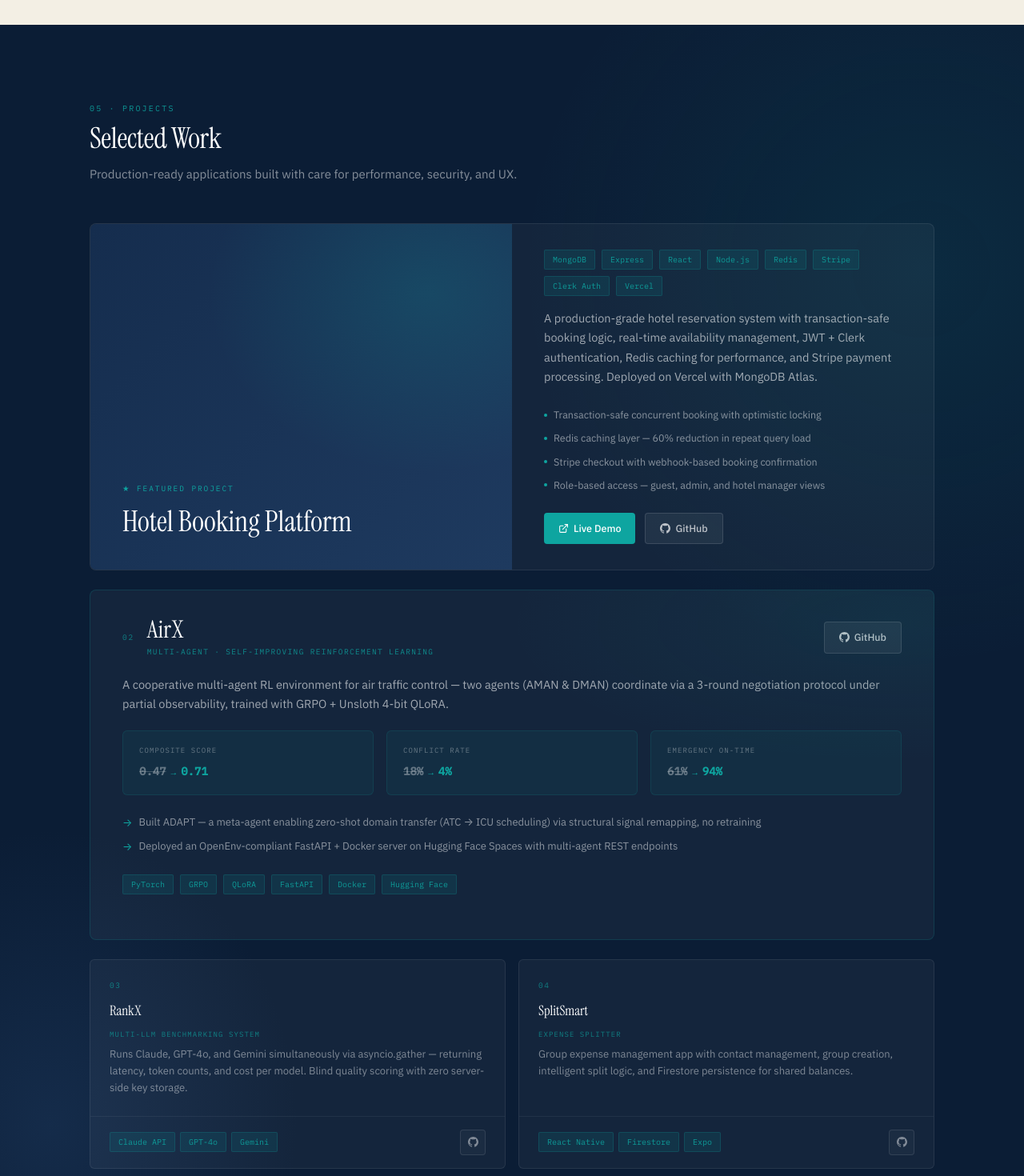
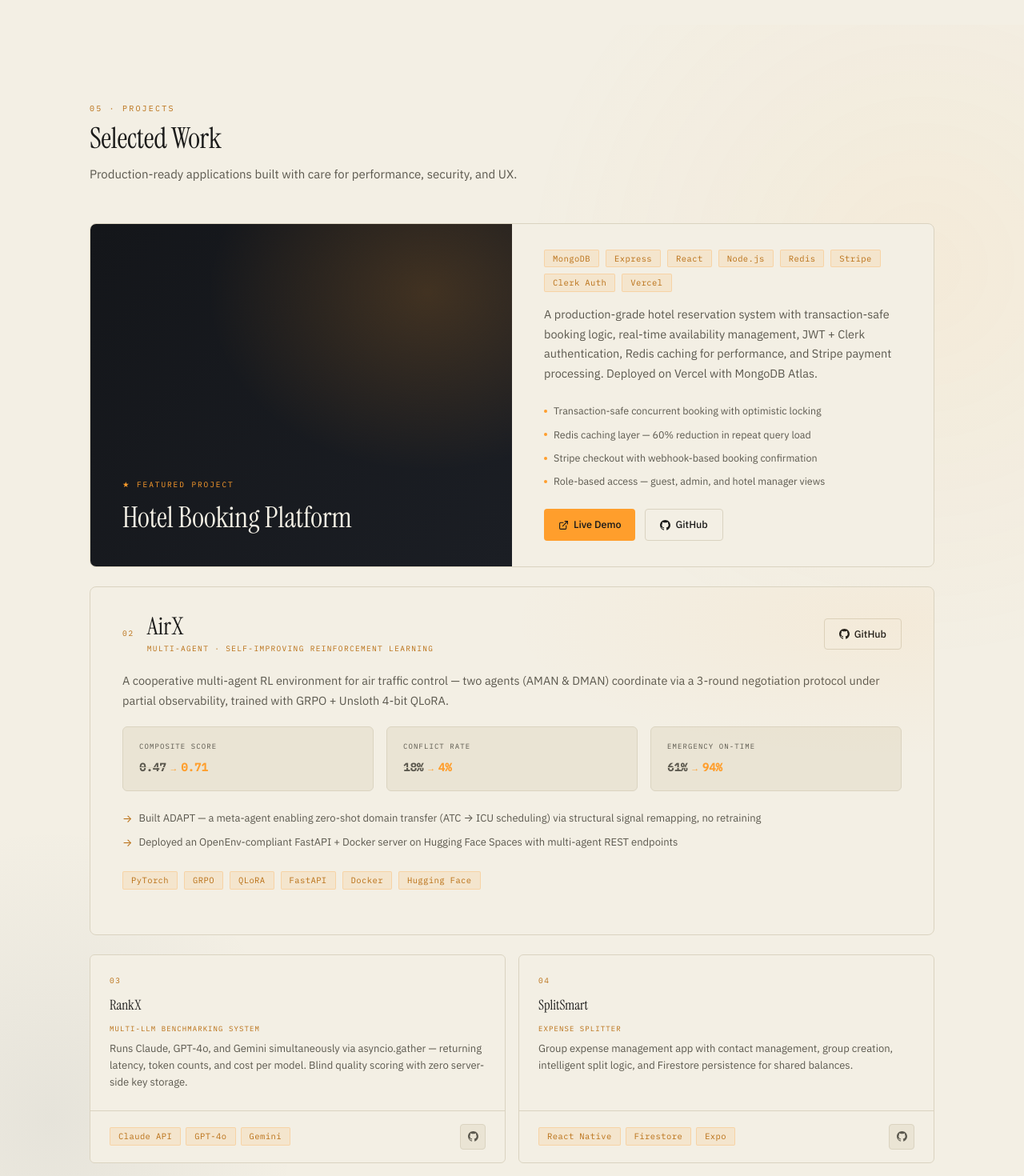
Before and after one commit to yvishi/Portfolio, a React (Vite) app: page / in a window 1280 px wide. Shown: the part 3220-4690 px from the top of the page at 80% size. Built offline with nearby package versions, Linux system fonts and the light colour scheme.

Commit message:
style: restyle Projects to Instrument Panel

```diff
--- a/src/components/Projects.css
+++ b/src/components/Projects.css
@@ -1,6 +1,6 @@
 /* Projects Section */
 .projects-section {
-  background: var(--navy);
+  background: var(--panel);
   position: relative;
   overflow: hidden;
 }
@@ -10,21 +10,21 @@
   position: absolute;
   inset: 0;
   background:
-    radial-gradient(ellipse 60% 50% at 90% 20%, rgba(14,165,160,0.1) 0%, transparent 65%),
-    radial-gradient(ellipse 40% 40% at 5% 90%, rgba(30,58,95,0.5) 0%, transparent 60%);
+    radial-gradient(ellipse 60% 50% at 90% 20%, rgba(255,158,44,0.06) 0%, transparent 65%),
+    radial-gradient(ellipse 40% 40% at 5% 90%, rgba(76,90,102,0.08) 0%, transparent 60%);
   pointer-events: none;
 }
 
-.projects-section .section-label { color: rgba(14,165,160,0.9); }
-.projects-section .section-title { color: white; }
-.projects-section .section-desc { color: rgba(255,255,255,0.5); }
+.projects-section .section-label { color: var(--signal-dim); }
+.projects-section .section-title { color: var(--ink); }
+.projects-section .section-desc { color: var(--ink-soft); }
 
 .projects-heading { margin-bottom: var(--space-12); position: relative; }
 
-/* Featured project */
+/* Featured project — distinct emphasis via signal-colored accent border */
 .project-featured {
-  background: rgba(255,255,255,0.04);
-  border: 1px solid rgba(255,255,255,0.08);
+  background: var(--panel);
+  border: 1px solid var(--rule);
   border-radius: var(--radius-lg);
   overflow: hidden;
   margin-bottom: var(--space-6);
@@ -32,9 +32,8 @@
   position: relative;
 }
 .project-featured:hover {
-  border-color: rgba(14,165,160,0.25);
-  background: rgba(255,255,255,0.06);
-  box-shadow: 0 24px 64px rgba(0,0,0,0.3);
+  border-color: var(--signal);
+  box-shadow: 0 2px 0 var(--signal);
   transform: translateY(-4px);
 }
 
@@ -45,7 +44,7 @@
 }
 
 .project-featured-vis {
-  background: linear-gradient(135deg, var(--navy-mid) 0%, var(--steel) 100%);
+  background: linear-gradient(135deg, var(--chassis) 0%, var(--chassis-2) 100%);
   padding: var(--space-10);
   display: flex;
   flex-direction: column;
@@ -58,7 +57,7 @@
   content: '';
   position: absolute;
   inset: 0;
-  background: radial-gradient(ellipse 80% 80% at 80% 20%, rgba(14,165,160,0.18) 0%, transparent 65%);
+  background: radial-gradient(ellipse 80% 80% at 80% 20%, rgba(255,158,44,0.18) 0%, transparent 65%);
 }
 
 .project-vis-label {
@@ -66,7 +65,7 @@
   font-size: 9.5px;
   letter-spacing: 0.2em;
   text-transform: uppercase;
-  color: var(--teal);
+  color: var(--signal);
   margin-bottom: var(--space-3);
   position: relative;
 }
@@ -75,7 +74,7 @@
   font-family: var(--font-display);
   font-size: clamp(24px, 3vw, 36px);
   font-weight: 400;
-  color: white;
+  color: var(--panel);
   line-height: 1.15;
   position: relative;
 }
@@ -89,7 +88,7 @@
 
 .project-desc {
   font-size: 14.5px;
-  color: rgba(255,255,255,0.6);
+  color: var(--ink-soft);
   line-height: 1.7;
   margin-bottom: var(--space-6);
 }
@@ -101,24 +100,14 @@
   margin-bottom: var(--space-6);
 }
 
-.project-tag-dark {
-  font-family: var(--font-mono);
-  font-size: 10px;
-  padding: 3px 10px;
-  border-radius: var(--radius-sm);
-  background: rgba(14,165,160,0.12);
-  color: rgba(14,165,160,0.9);
-  border: 1px solid rgba(14,165,160,0.2);
-}
-
 .project-actions {
   display: flex;
   gap: var(--space-3);
 }
 
 .btn-project-primary {
-  background: var(--teal);
-  color: white;
+  background: var(--signal);
+  color: var(--chassis);
   font-size: 12.5px;
   padding: 8px 18px;
   border-radius: var(--radius);
@@ -132,15 +121,15 @@
   gap: 6px;
   transition: var(--transition);
 }
-.btn-project-primary:hover { background: var(--teal-dark); transform: translateY(-1px); }
+.btn-project-primary:hover { background: var(--signal-dim); transform: translateY(-1px); }
 
 .btn-project-outline {
-  background: rgba(255,255,255,0.06);
-  color: rgba(255,255,255,0.7);
+  background: transparent;
+  color: var(--ink);
   font-size: 12.5px;
   padding: 8px 18px;
   border-radius: var(--radius);
-  border: 1px solid rgba(255,255,255,0.12);
+  border: 1.5px solid var(--rule);
   cursor: pointer;
   font-family: var(--font-body);
   font-weight: 500;
@@ -151,8 +140,8 @@
   transition: var(--transition);
 }
 .btn-project-outline:hover {
-  border-color: rgba(255,255,255,0.28);
-  color: white;
+  border-color: var(--ink);
+  background: rgba(20,22,26,0.04);
 }
 
 /* Highlights on featured */
@@ -167,21 +156,21 @@
   align-items: center;
   gap: var(--space-2);
   font-size: 12.5px;
-  color: rgba(255,255,255,0.5);
+  color: var(--ink-soft);
 }
 .project-highlight-item::before {
   content: '';
   width: 4px;
   height: 4px;
   border-radius: 50%;
-  background: var(--teal);
+  background: var(--signal);
   flex-shrink: 0;
 }
 
 /* ── Tier 2: AirX mid-size card ── */
 .project-mid {
-  background: rgba(255,255,255,0.04);
-  border: 1px solid rgba(14,165,160,0.18);
+  background: var(--panel);
+  border: 1px solid var(--rule);
   border-radius: var(--radius-lg);
   padding: var(--space-8) var(--space-10);
   margin-bottom: var(--space-6);
@@ -193,13 +182,12 @@
   content: '';
   position: absolute;
   inset: 0;
-  background: radial-gradient(ellipse 70% 60% at 95% 10%, rgba(14,165,160,0.08) 0%, transparent 65%);
+  background: radial-gradient(ellipse 70% 60% at 95% 10%, rgba(255,158,44,0.06) 0%, transparent 65%);
   pointer-events: none;
 }
 .project-mid:hover {
-  border-color: rgba(14,165,160,0.35);
-  background: rgba(255,255,255,0.06);
-  box-shadow: 0 20px 60px rgba(0,0,0,0.28);
+  border-color: var(--signal);
+  box-shadow: 0 2px 0 var(--signal);
   transform: translateY(-3px);
 }
 
@@ -222,8 +210,7 @@
   font-family: var(--font-mono);
   font-size: 9.5px;
   letter-spacing: 0.18em;
-  color: var(--teal);
-  opacity: 0.7;
+  color: var(--signal-dim);
   flex-shrink: 0;
 }
 
@@ -231,7 +218,7 @@
   font-family: var(--font-display);
   font-size: clamp(22px, 2.5vw, 30px);
   font-weight: 400;
-  color: white;
+  color: var(--ink);
   line-height: 1.1;
   margin-bottom: 4px;
 }
@@ -241,7 +228,7 @@
   font-size: 9.5px;
   letter-spacing: 0.14em;
   text-transform: uppercase;
-  color: rgba(14,165,160,0.8);
+  color: var(--signal-dim);
 }
 
 /* Stats row */
@@ -253,8 +240,8 @@
 }
 
 .project-stat {
-  background: rgba(14,165,160,0.07);
-  border: 1px solid rgba(14,165,160,0.14);
+  background: var(--panel-2);
+  border: 1px solid var(--rule);
   border-radius: var(--radius-md);
   padding: var(--space-4) var(--space-5);
 }
@@ -264,7 +251,7 @@
   font-size: 9px;
   letter-spacing: 0.12em;
   text-transform: uppercase;
-  color: rgba(255,255,255,0.35);
+  color: var(--ink-soft);
   margin-bottom: var(--space-2);
 }
 
@@ -278,18 +265,18 @@
 }
 
 .project-stat-from {
-  color: rgba(255,255,255,0.35);
+  color: var(--ink-soft);
   text-decoration: line-through;
-  text-decoration-color: rgba(255,255,255,0.2);
+  text-decoration-color: var(--rule);
 }
 
 .project-stat-arrow {
-  color: var(--teal);
+  color: var(--signal);
   font-size: 11px;
 }
 
 .project-stat-to {
-  color: var(--teal);
+  color: var(--signal);
 }
 
 /* Bullets inside mid card */
@@ -305,12 +292,12 @@
   align-items: flex-start;
   gap: var(--space-2);
   font-size: 13px;
-  color: rgba(255,255,255,0.5);
+  color: var(--ink-soft);
   line-height: 1.6;
 }
 .project-mid-bullets li::before {
   content: '→';
-  color: var(--teal);
+  color: var(--signal-dim);
   flex-shrink: 0;
   margin-top: 1px;
 }
@@ -335,8 +322,8 @@
 }
 
 .project-card {
-  background: rgba(255,255,255,0.04);
-  border: 1px solid rgba(255,255,255,0.08);
+  background: var(--panel);
+  border: 1px solid var(--rule);
   border-radius: var(--radius-md);
   overflow: hidden;
   transition: var(--transition);
@@ -344,15 +331,14 @@
   flex-direction: column;
 }
 .project-card:hover {
-  border-color: rgba(14,165,160,0.22);
-  background: rgba(255,255,255,0.06);
+  border-color: var(--signal);
+  box-shadow: 0 2px 0 var(--signal);
   transform: translateY(-4px);
-  box-shadow: 0 16px 48px rgba(0,0,0,0.25);
 }
 
 .project-card-top {
   padding: var(--space-6);
-  border-bottom: 1px solid rgba(255,255,255,0.06);
+  border-bottom: 1px solid var(--rule);
   flex: 1;
 }
 
@@ -360,16 +346,15 @@
   font-family: var(--font-mono);
   font-size: 9.5px;
   letter-spacing: 0.15em;
-  color: var(--teal);
+  color: var(--signal-dim);
   margin-bottom: var(--space-3);
-  opacity: 0.7;
 }
 
 .project-card-title {
   font-family: var(--font-display);
   font-size: 17px;
   font-weight: 400;
-  color: white;
+  color: var(--ink);
   margin-bottom: var(--space-3);
   line-height: 1.2;
 }
@@ -379,13 +364,13 @@
   font-size: 9px;
   letter-spacing: 0.12em;
   text-transform: uppercase;
-  color: rgba(14,165,160,0.7);
+  color: var(--signal-dim);
   margin-bottom: var(--space-2);
 }
 
 .project-card-desc {
   font-size: 13px;
-  color: rgba(255,255,255,0.45);
+  color: var(--ink-soft);
   line-height: 1.6;
 }
 
@@ -410,20 +395,20 @@
 .project-icon-btn {
   width: 32px;
   height: 32px;
-  border: 1px solid rgba(255,255,255,0.1);
+  border: 1px solid var(--rule);
   border-radius: var(--radius);
   display: flex;
   align-items: center;
   justify-content: center;
-  color: rgba(255,255,255,0.45);
+  color: var(--ink-soft);
   text-decoration: none;
   transition: var(--transition);
-  background: rgba(255,255,255,0.03);
+  background: var(--panel-2);
   flex-shrink: 0;
 }
 .project-icon-btn:hover {
-  border-color: var(--teal);
-  color: var(--teal);
+  border-color: var(--signal);
+  color: var(--signal-dim);
 }
 
 @media (max-width: 900px) {
--- a/src/components/Projects.jsx
+++ b/src/components/Projects.jsx
@@ -102,7 +102,7 @@ export default function Projects() {
             <div className="project-featured-body">
               <div className="project-tags" style={{ marginBottom: '16px' }}>
                 {FEATURED.tags.map((t) => (
-                  <span key={t} className="project-tag-dark">{t}</span>
+                  <span key={t} className="tag tag-teal">{t}</span>
                 ))}
               </div>
               <p className="project-desc">{FEATURED.desc}</p>
@@ -166,7 +166,7 @@ export default function Projects() {
           <div className="project-mid-footer">
             <div className="project-tags">
               {AIRX.tags.map((t) => (
-                <span key={t} className="project-tag-dark">{t}</span>
+                <span key={t} className="tag tag-teal">{t}</span>
               ))}
             </div>
           </div>
@@ -191,7 +191,7 @@ export default function Projects() {
               <div className="project-card-bottom">
                 <div className="project-card-tags">
                   {p.tags.slice(0, 3).map((t) => (
-                    <span key={t} className="project-tag-dark">{t}</span>
+                    <span key={t} className="tag tag-teal">{t}</span>
                   ))}
                 </div>
                 <div className="project-card-links">
```
